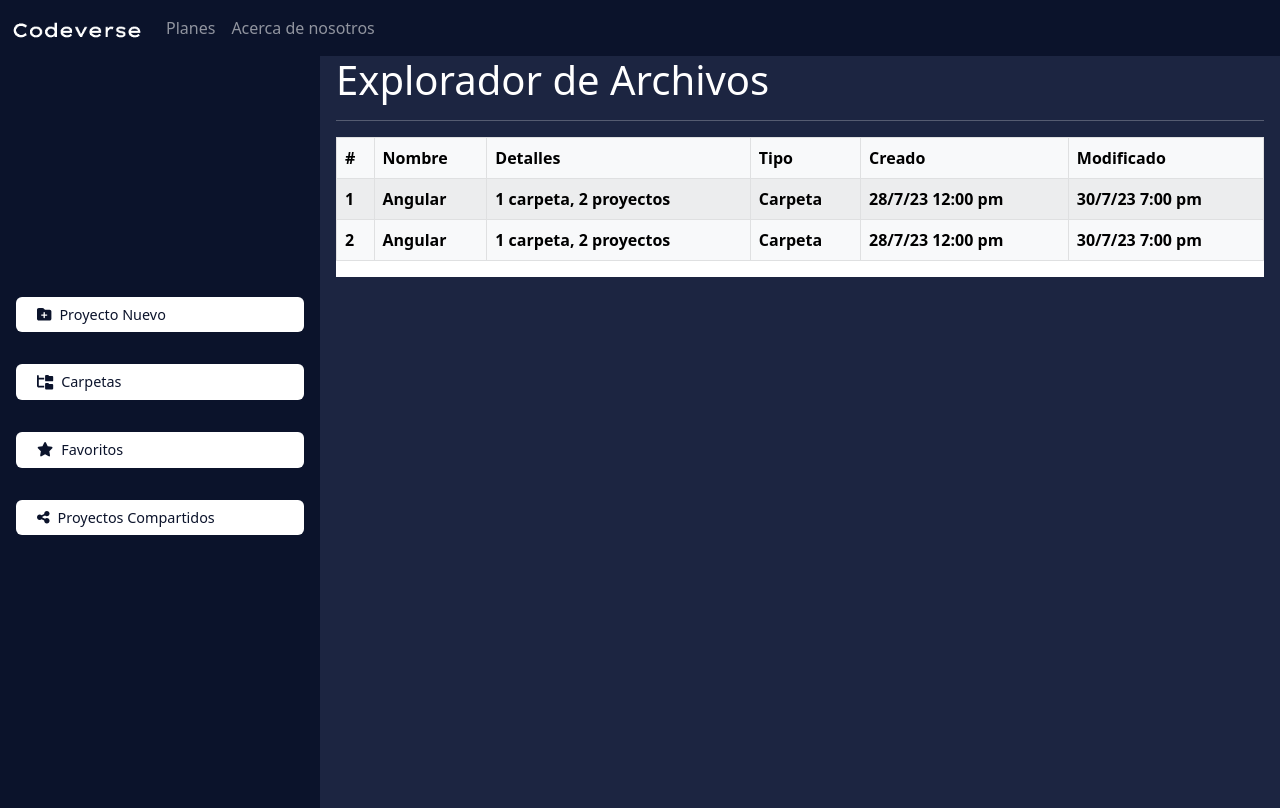
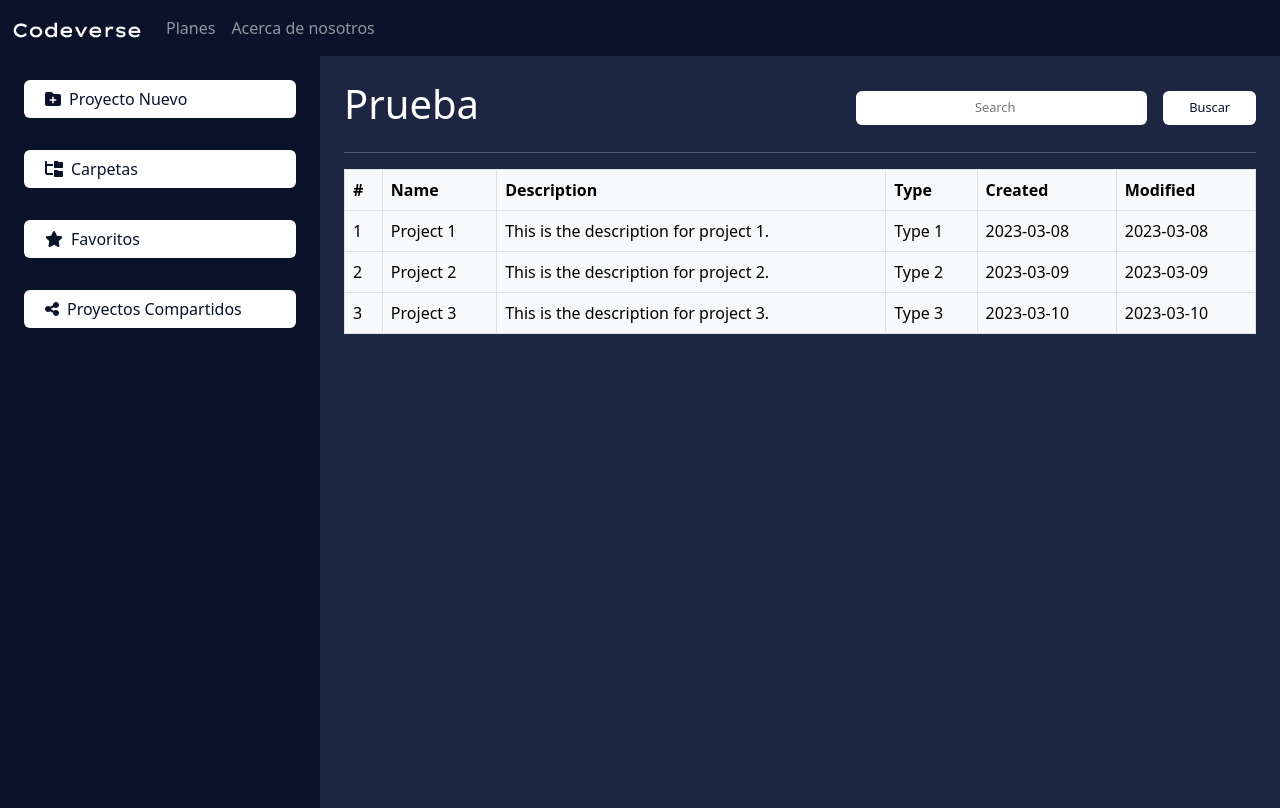
Before and after one commit to iamchapita/Codeverse-Frontend, an Angular app: page /app/projectExplorer in a window 1280 px wide. Built offline with nearby package versions, Linux system fonts and the light colour scheme.

Commit message:
Refactorización

```diff
--- a/src/app/codeverse/pages/project-explorer/project-explorer.component.css
+++ b/src/app/codeverse/pages/project-explorer/project-explorer.component.css
@@ -1,24 +1,20 @@
-/* .main {
-	display: flex;
-	flex-direction: row;
-	flex-wrap: wrap;
-	padding-top: 5%;
-	padding-bottom: 5%;
-	padding-left: 1%;
-	padding-right: 1%;
+.container-fluid {
+	height: 94vh;
+}
+
+/* * {
 	background-color: #0B132B;
-	height: 94vh;
 } */
 
 h1 {
 	color: white;
 }
 
-/* .main>.row {
-	height: 100%;
-} */
+hr {
+	color: white;
+}
 
-.bg-custom1 {
+.bg-custom {
 	background-color: #1C2541;
 }
 
@@ -26,57 +22,9 @@ h1 {
 	background-color: #0B132B;
 }
 
-.sideBar {
-	display: flex;
-	flex-direction: column;
-	/* justify-content: space-around; */
-	align-items: center;
-
-	background-color: #0B132B;
-	/* height: 60%; */
-	width: 100%;
-	color: white;
-}
-
-.sideBar>button {
-	margin-bottom: 2rem;
-}
-
-.main {
-
-	display: flex;
-	flex-direction: row;
-	background-color: #0B132B;
-	height: 94vh;
-}
-
-/* .main>.row {
-	height: 100%;
-} */
-
-.bg-custom {
-	background-color: #1C2541;
-}
-
-/* .sideBar>button {
-	margin-bottom: 1rem;
-} */
-
-.folderContent {
-	display: flex;
-	flex-direction: column;
-	background-color: white;
-	color: black;
-
-}
-
-hr {
-	color: white;
-}
-
 .btn {
 	text-align: left;
-	font-size: 0.9rem;
+	font-size: 1rem;
 	width: 100%;
 	background-color: white;
 	color: #0B132B;
@@ -86,3 +34,31 @@ hr {
 	padding-left: 0.5rem;
 	padding-right: 0.5rem;
 }
+
+.options>button {
+	margin-bottom: 2rem;
+}
+
+.header {
+	display: flex;
+	justify-content: space-between;
+	flex-wrap: wrap;
+}
+
+.search {
+	display: flex;
+	align-items: center;
+	width: 25rem;
+}
+
+.search>button {
+	font-size: 0.8rem;
+	width: 30%;
+	text-align: center;
+}
+
+.search>input {
+	text-align: center;
+	font-size: 0.8rem;
+	margin-right: 1rem;
+}
--- a/src/app/codeverse/pages/project-explorer/project-explorer.component.html
+++ b/src/app/codeverse/pages/project-explorer/project-explorer.component.html
@@ -1,11 +1,12 @@
 <app-navbar></app-navbar>
 
-<div class="main">
+<div class="container-fluid">
 
-	<div class="col-sm-12 col-md-4 col-lg-3 bg-custom2 d-flex align-items-center pe-3 ps-3">
+	<div class="row h-100">
 
-		<div class="sideBar">
+		<div class="col-sm-12 col-md-4 col-lg-3 p-4 bg-custom2">
 
+			<div class="options">
 				<button class="btn">
 					<fa-icon [icon]="faFolderPlus"></fa-icon>Proyecto Nuevo
 				</button>
@@ -18,53 +19,64 @@
 				<button class="btn">
 					<fa-icon [icon]="faShareNodes"></fa-icon>Proyectos Compartidos
 				</button>
-
 			</div>
 
 		</div>
 
-	<div class="col-sm-12 col-md-8 col-lg-9 bg-custom1 pe-3 ps-3">
+		<div class="col-sm-12 col-md-8 col-lg-9 p-4 bg-custom">
 
-		<div class="header">
-			<h1>Explorador de Archivos</h1>
+			<div class="header" role="search">
+				<h1>Prueba</h1>
+
+				<div class="search">
+					<input class="btn" type="search" placeholder="Search" aria-label="Search">
+					<button class="btn">Buscar</button>
+				</div>
+
 			</div>
 			<hr>
-		<div class="folderContent">
 
-			<table class="table table-light table-bordered table-striped table-hover">
+			<div class="table-responsive">
+				<table class="table table-bordered table-light table-hover table-stripped">
 					<thead>
 						<tr>
 							<th>#</th>
-						<th>Nombre</th>
-						<th>Detalles</th>
-						<th>Tipo</th>
-						<th>Creado</th>
-						<th>Modificado</th>
+							<th>Name</th>
+							<th>Description</th>
+							<th>Type</th>
+							<th>Created</th>
+							<th>Modified</th>
 						</tr>
 					</thead>
 					<tbody>
 						<tr>
-						<th>1</th>
-						<th>Angular</th>
-						<th>1 carpeta, 2 proyectos</th>
-						<th>Carpeta</th>
-						<th>28/7/23 12:00 pm</th>
-						<th>30/7/23 7:00 pm</th>
+							<td>1</td>
+							<td>Project 1</td>
+							<td>This is the description for project 1.</td>
+							<td>Type 1</td>
+							<td>2023-03-08</td>
+							<td>2023-03-08</td>
 						</tr>
 						<tr>
-						<th>2</th>
-						<th>Angular</th>
-						<th>1 carpeta, 2 proyectos</th>
-						<th>Carpeta</th>
-						<th>28/7/23 12:00 pm</th>
-						<th>30/7/23 7:00 pm</th>
+							<td>2</td>
+							<td>Project 2</td>
+							<td>This is the description for project 2.</td>
+							<td>Type 2</td>
+							<td>2023-03-09</td>
+							<td>2023-03-09</td>
+						</tr>
+						<tr>
+							<td>3</td>
+							<td>Project 3</td>
+							<td>This is the description for project 3.</td>
+							<td>Type 3</td>
+							<td>2023-03-10</td>
+							<td>2023-03-10</td>
 						</tr>
 					</tbody>
-
 				</table>
-
+			</div>
 		</div>
 
 	</div>
-
 </div>
```
Lines whose indentation alone changed are shown as unchanged.
